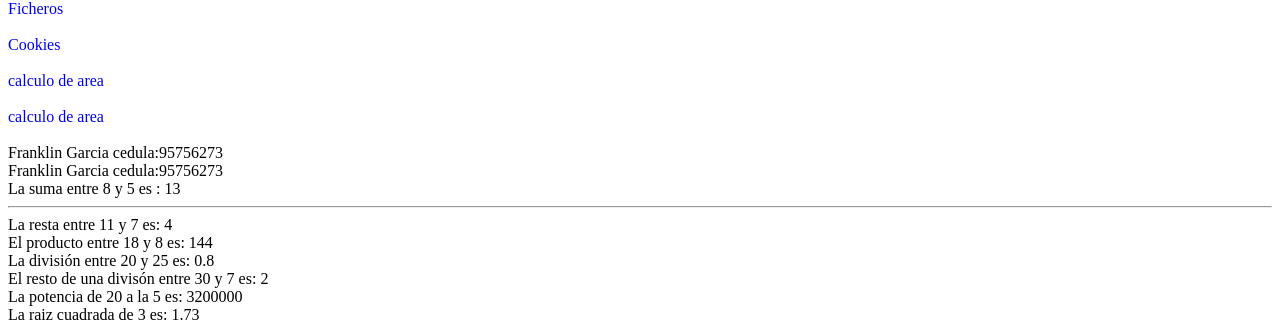
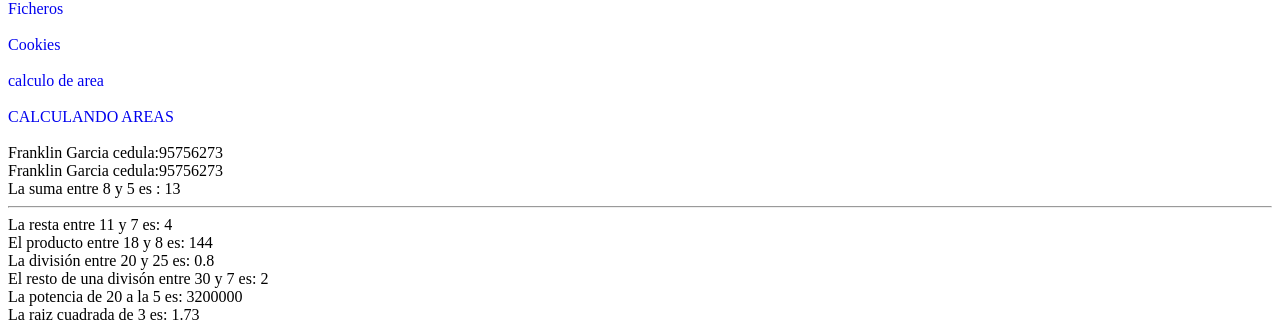
Before and after one commit to Franklinrgarciat/clasesonline, a PHP site: page /clasesonline/ in a window 1280 px wide. Shown: the part 427-751 px from the top of the page. Run offline with PHP 8.4, Linux system fonts and the light colour scheme.

Commit message:
modificacion

```diff
--- a/php/ejercicios/calculos.php
+++ b/php/ejercicios/calculos.php
@@ -12,7 +12,7 @@ if (!empty($base) && !empty($altura)) {
 }
 if (!empty($radio)) {
 	$radio = $radio
-	$calculo2 = 3,14 * pow($radio, 2);
+	$calculo2 = 3.14 * pow($radio, 2);
 	$calculo2 = true;
 }else{
 	$calculo2 = false;
--- a/php/index.php
+++ b/php/index.php
@@ -28,7 +28,7 @@
 	<a href="cookies/index.php" style="text-decoration: none" > Cookies </a><br><br>
 
 	<a href="calculo_area.php" style="text-decoration: none" > calculo de area </a><br><br>
-	<a href="ejercicios/calculos.php" style="text-decoration: none" > calculo de area </a><br><br>
+	<a href="ejercicios/new_calculo.php" style="text-decoration: none" > CALCULANDO AREAS </a><br><br>
 	<?php
 	$minombre="Franklin Garcia";
 	$cedula=95756273;
```
